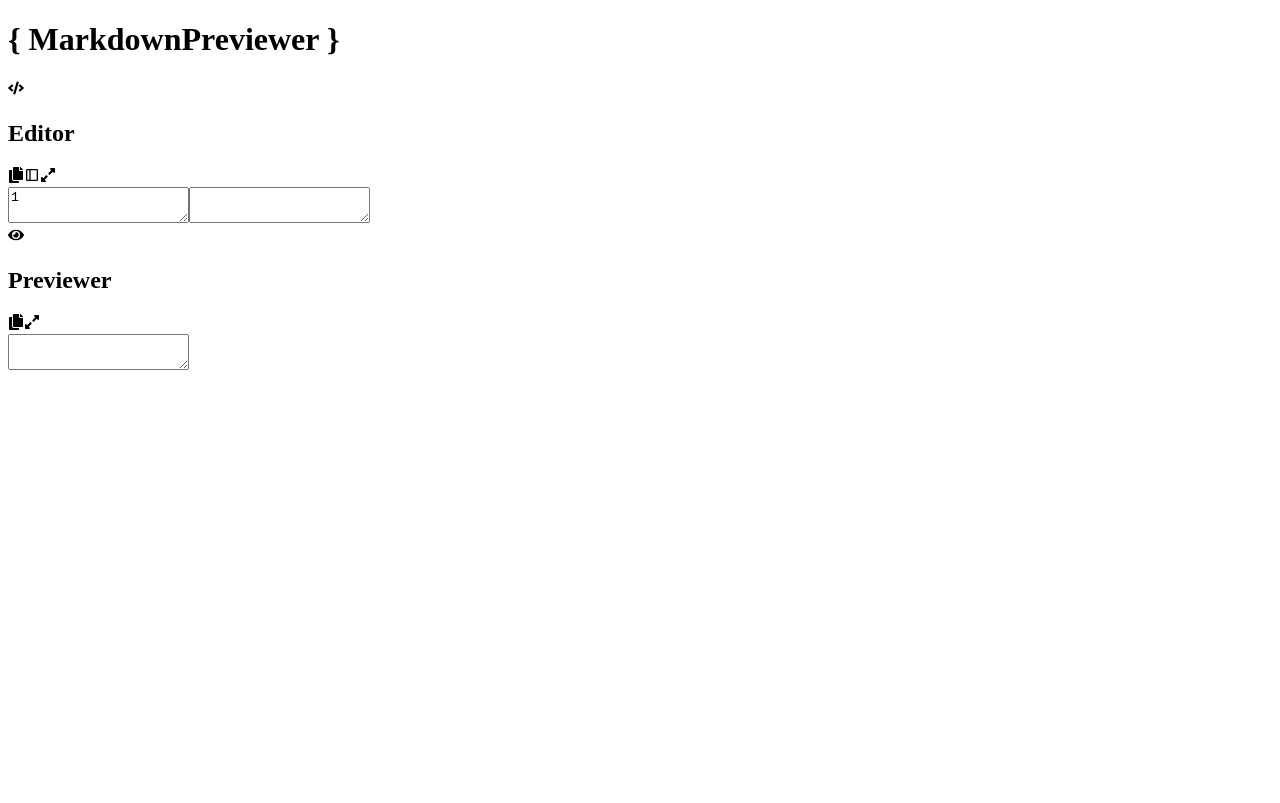
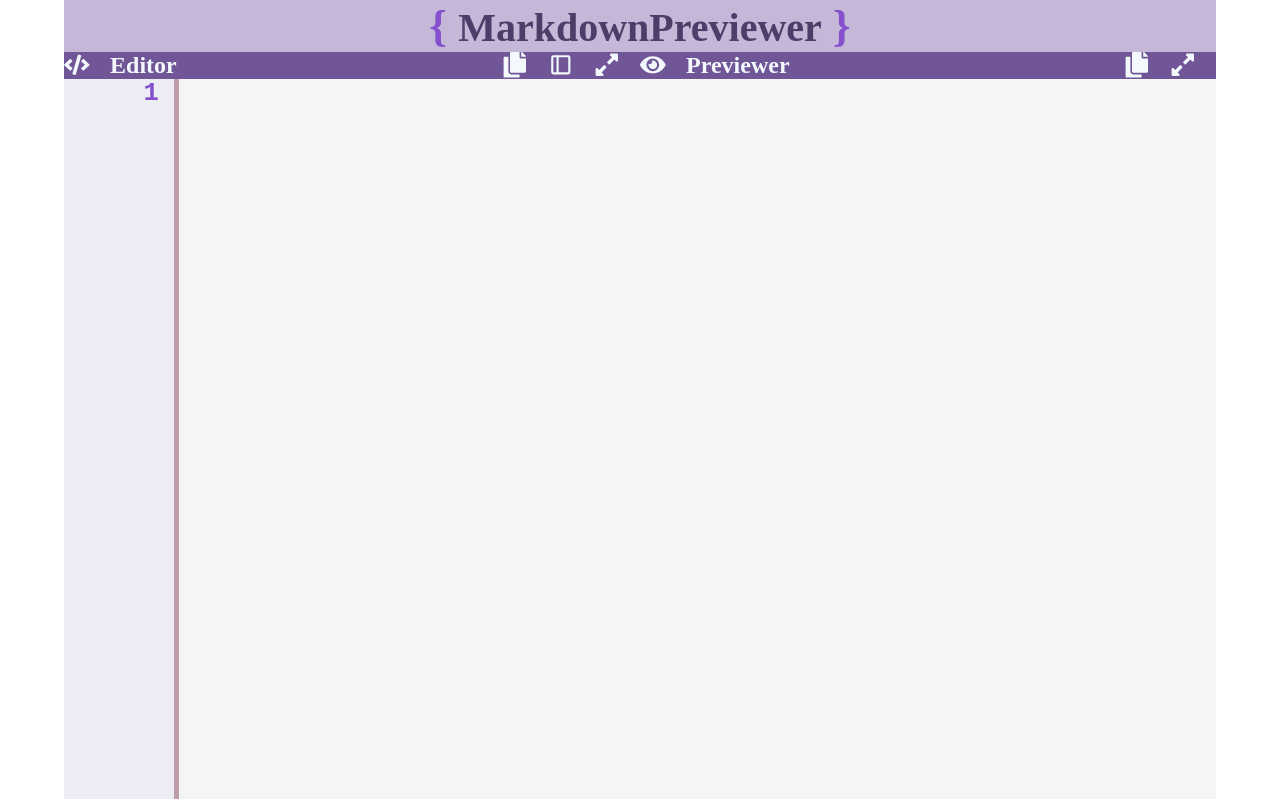
Before and after one commit to Fastion-1024/FCC-Markdown-Previewer, a React (Create React App) app: page / in a window 1280 px wide. Built offline with nearby package versions, Linux system fonts and the light colour scheme.

Commit message:
Basic Styling - Imported stylesheet into index.js.

```diff
--- /dev/null
+++ b/src/Styles/index.css
@@ -0,0 +1,156 @@
+/*
+======
+Variables
+======
+*/
+
+:root {
+    --clr-header-primary: #c4b7d7;
+    --clr-header-secondary: #705697;
+    --clr-bg-primary: #f5f5f5;
+    --clr-bg-secondary: #ededf5;
+    --clr-text-primary: #54494b;
+    --clr-text-secondary: #854fce;
+    --clr-text-header: #4e3c69;
+    --clr-icons-primary: #f2f8fc;
+    --clr-outline-primary: #bf9cac;
+}
+
+/*
+======
+Global Styles
+======
+*/
+
+* {
+    margin: 0;
+    padding: 0;
+    box-sizing: border-box;
+}
+
+main {
+    height: 90vh;
+    width: 90vw;
+    margin: auto;
+}
+
+/* section {
+    height: 100%;
+    width: 100%;
+} */
+
+/*
+======
+Header
+======
+*/
+
+.header {
+    background: var(--clr-header-primary);
+    text-align: center;
+}
+
+.header h1 {
+    color: var(--clr-text-header);
+    font-size: 2.5rem;
+}
+
+.header h1 span {
+    color: var(--clr-text-secondary);
+    font-size: 2.8rem;
+}
+
+/*
+======
+Dock Container
+======
+*/
+
+.dock-container {
+    display: flex;
+    justify-content: space-between;
+    height: 100%;
+    width: 100%;
+}
+
+.panel1,
+.panel2 {
+    height: 100%;
+    width: 100%;
+}
+
+/*
+======
+Editor
+======
+*/
+
+.editor-header {
+    display: flex;
+    justify-content: space-between;
+    background: var(--clr-header-secondary);
+    color: var(--clr-icons-primary);
+}
+
+.editor-header div {
+    display: flex;
+    justify-content: space-evenly;
+}
+
+.header-icon {
+    font-size: 1.6rem;
+    margin-right: 0.8em;
+}
+
+.editor-input-container {
+    display: flex;
+    flex-direction: row;
+    height: 100%;
+}
+
+.line-numbers {
+    width: 20%;
+    height: auto;
+    resize: none;
+    pointer-events: none;
+    font-size: 1.6rem;
+    font-weight: 800;
+    text-align: right;
+    color: var(--clr-text-secondary);
+    background: var(--clr-bg-secondary);
+    border: none;
+    border-right: 0.2em solid var(--clr-outline-primary);
+}
+
+.editor-input {
+    width: 80%;
+    height: auto;
+    resize: none;
+    font-size: 1.6rem;
+    font-weight: 400;
+    color: var(--clr-text-primary);
+    background: var(--clr-bg-primary);
+    border: none;
+}
+
+.editor-input::selection {
+    color: var(--clr-icons-primary);
+    background-color: var(--clr-outline-primary);
+}
+
+/*
+======
+Previewer
+======
+*/
+
+.previewer {
+    height: 100%;
+    width: 100%;
+    resize: none;
+    font-size: 1.6rem;
+    font-weight: 400;
+    color: var(--clr-text-primary);
+    background: var(--clr-bg-primary);
+    border: none;
+}
--- a/src/index.js
+++ b/src/index.js
@@ -1,6 +1,7 @@
 import React from 'react';
 import ReactDOM from 'react-dom';
 import App from './App';
+import './Styles/index.css';
 
 ReactDOM.render(
     <React.StrictMode>
```
